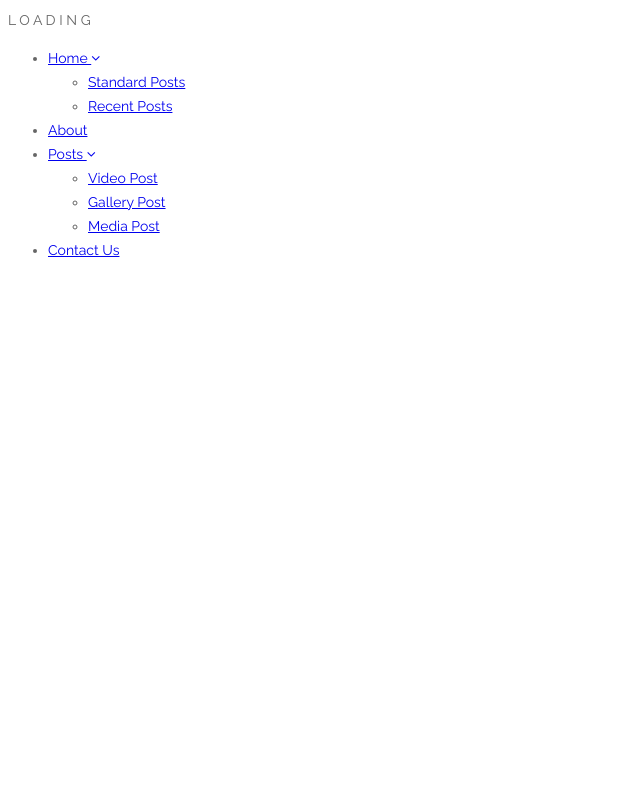
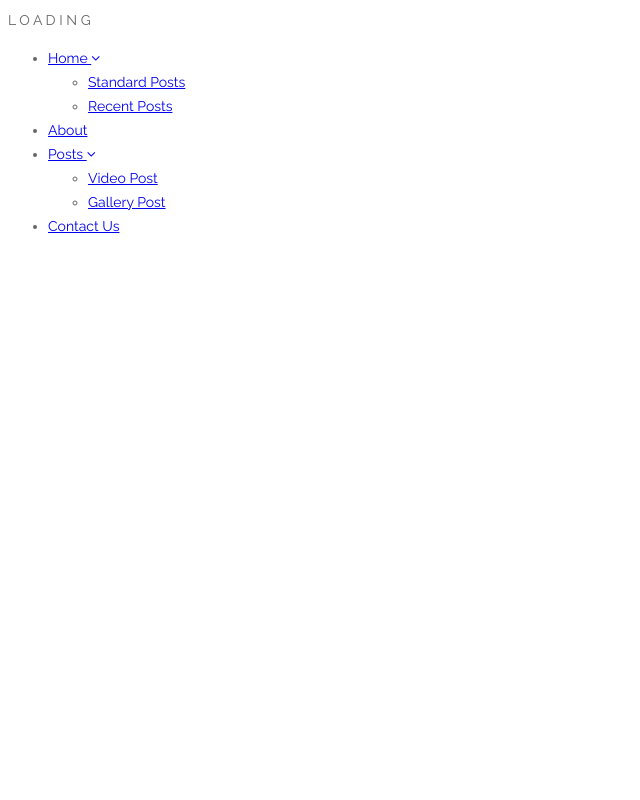
Before and after one commit to cadekeenan/CJKPortfolio, a plain HTML site: page index.html in a window 1280 px wide. Shown: the top 800 px of the page, without its empty margins (0-640 px from the left). Drawn offline with Linux system fonts and the light colour scheme; files that its build step writes are made by us from their sources; a script that the page names is missing.

Commit message:
Update index.html

```diff
--- a/index.html
+++ b/index.html
@@ -44,7 +44,6 @@
             <ul class="sub-menu">
               <li><a href="single-video-post.html">Video Post</a></li>
               <li><a href="single-gallery-post.html">Gallery Post</a></li>
-              <li><a href="single-quote-post.html">Media Post</a></li>
             </ul>
           </li>
           <li><a href="pages-contact-me-v1.html">Contact Us</a></li>
@@ -111,7 +110,6 @@
                   <ul class="sub-menu">
                     <li><a href="single-video-post.html">Video Post</a></li>
                     <li><a href="single-gallery-post.html">Gallery Post</a></li>
-                    <li><a href="single-quote-post.html">Media Post</a></li>
                   </ul>
                 </li>
                 <li><a href="pages-contact-me-v1.html">Contact</a></li>
```
